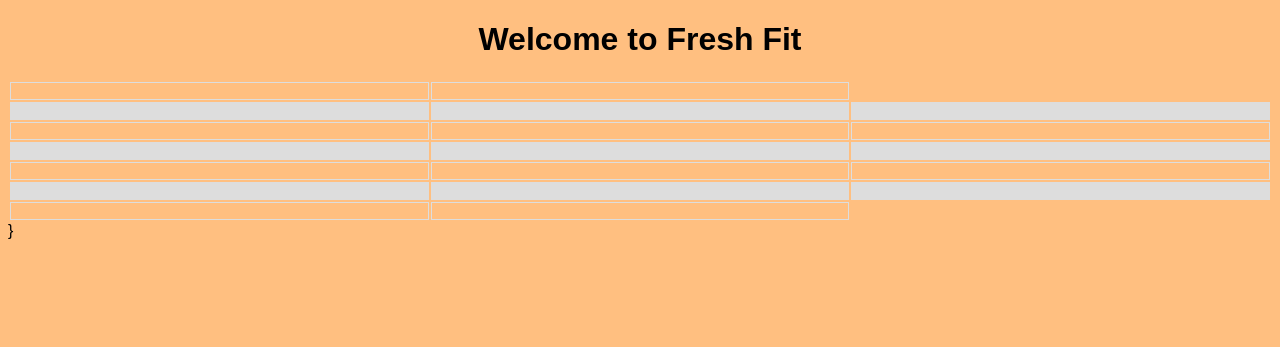
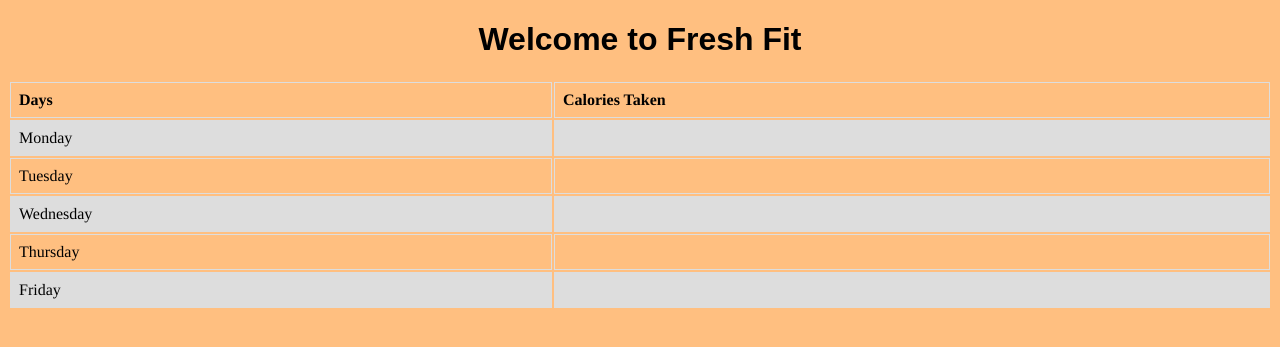
Before and after one commit to DaceT/HU, a Python web app: template templates/graph.html in a window 1280 px wide. Shown: the top 347 px of the page. Run offline with Jinja, Linux system fonts and the light colour scheme; the template is opened without the code that fills it, so the values that code supplies are empty.

Commit message:
fixed the table

```diff
--- a/templates/about.html
+++ b/templates/about.html
@@ -5,7 +5,7 @@
 <link rel="stylesheet" href="resources/about.css">
 <br>
 <h1>
-
+FreshFit is a site developed by current college freshman, to help other freshman avoid the infamous freshman fifteen and avoid the weight gain, so that they can live a healthier and fresher lifestyle.
 
 </br>
 </h1>
@@ -21,7 +21,7 @@
 <img src = "https://upload.wikimedia.org/wikipedia/commons/thumb/9/99/Flag_of_Guyana.svg/255px-Flag_of_Guyana.svg.png">
 
 <h2>Marley Nembhard</h2>
-<h3>Marley is from New York, and he will be attending Hampton University. He enjoys playing basketball and reading and plans on majoring in Computer Science in the fall.</h3>
+<h3>Marley is from New York, and he will be attending Hampton University(The Real HU). He enjoys playing basketball and reading and plans on majoring in Computer Science in the fall.</h3>
 <img src = "https://upload.wikimedia.org/wikipedia/commons/thumb/6/64/Flag_of_Trinidad_and_Tobago.svg/255px-Flag_of_Trinidad_and_Tobago.svg.png">
 </head>
 </html>
--- a/templates/graph.html
+++ b/templates/graph.html
@@ -26,39 +26,29 @@ tr:nth-child(even) {
 
 <table>
   <tr>
-    <th></th>
-    <th></th>
+    <th>Days</th>
+    <th>Calories Taken</th>
   </tr>
   <tr>
-    <td></td>
-    <td></td>
+    <td>Monday</td>
     <td></td>
   </tr>
   <tr>
-    <td></td>
-    <td></td>
+    <td>Tuesday</td>
     <td></td>
   </tr>
   <tr>
-    <td></td>
-    <td></td>
+    <td>Wednesday</td>
     <td></td>
   </tr>
   <tr>
-    <td></td>
-    <td></td>
+    <td>Thursday</td>
     <td></td>
   </tr>
   <tr>
-    <td></td>
-    <td></td>
-    <td></td>
-  </tr>
-  <tr>
-    <td></td>
+    <td>Friday</td>
     <td></td>
   </tr>
 </table>
-}
 </head>
 </html>
```
Also changed, not shown: 2 other files.
